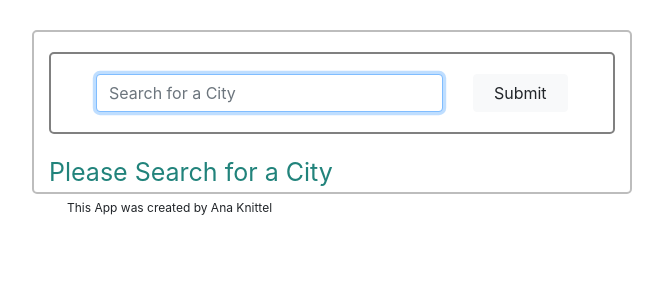
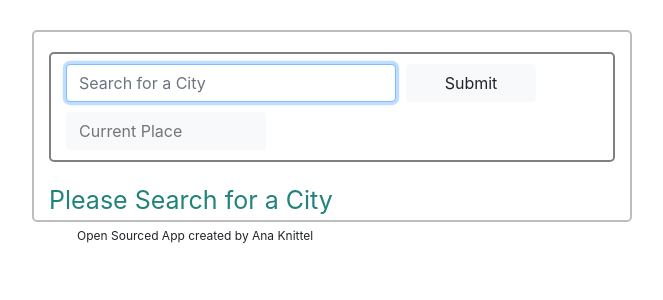
Before and after one commit to anaknittel/final-project, a React (Create React App) app: page / in a window 1280 px wide. Shown: the top 300 px of the page, without its empty margins (308-971 px from the left). Built offline with nearby package versions, Linux system fonts and the light colour scheme.

Commit message:
get current position

```diff
--- a/src/App.css
+++ b/src/App.css
@@ -6,7 +6,7 @@
 .App footer {
   font-size: 12px;
   position: relative;
-  left: 35px;
+  left: 45px;
   margin-top: 5px;
 }
 
--- a/src/App.js
+++ b/src/App.js
@@ -12,7 +12,7 @@ export default function App() {
         <SearchEngine setWeather={setWeather} />
         <Description weather={weather} />
       </div>
-      <footer>This App was created by Ana Knittel</footer>
+      <footer>Open Sourced App created by Ana Knittel</footer>
     </div>
   );
 }
--- /dev/null
+++ b/src/SearchEngine.css
@@ -0,0 +1,28 @@
+form {
+  width: 480px;
+  position: relative;
+  left: -20px;
+  margin-bottom: -10px;
+  margin-top: -10px;
+}
+
+.form-control {
+  margin-left: -10px;
+  max-width: 150%;
+}
+
+#submit .btn {
+  margin-left: -30px;
+  width: 130px;
+  position: relative;
+}
+
+#current .btn {
+  margin-top: 10px;
+  margin-left: -10px;
+  width: 200px;
+  position: relative;
+  background: #f8f9fa;
+  border-style: solid;
+  text-align: left;
+}
--- a/src/SearchEngine.js
+++ b/src/SearchEngine.js
@@ -1,5 +1,6 @@
 import React, { useState } from "react";
 import axios from "axios";
+import "./SearchEngine.css";
 
 export default function SearchEngine(props) {
   let apiKey = "117c16c8e34c1f00f925ddb4052594d6";
@@ -13,17 +14,29 @@ export default function SearchEngine(props) {
 
   function getWeather(response) {
     props.setWeather(response.data);
+    console.log(response.data);
   }
 
   function handleCityChange(event) {
     setCityName(event.target.value);
   }
 
+  function handlePosition(position) {
+    let latitude = position.coords.latitude;
+    let longitude = position.coords.longitude;
+    let apiUrl = `https://api.openweathermap.org/data/2.5/weather?lat=${latitude}&lon=${longitude}&appid=${apiKey}&units=metric`;
+    axios.get(apiUrl).then(getWeather);
+  }
+
+  function getCurrentPosition() {
+    navigator.geolocation.getCurrentPosition(handlePosition);
+  }
+
   return (
     <div className="weather">
       <form onSubmit={handleSearch}>
         <div className="row" id="search-engine">
-          <div className="col-9">
+          <div className="col-9" id="search">
             <input
               type="search"
               placeholder="Search for a City"
@@ -32,11 +45,19 @@ export default function SearchEngine(props) {
               onChange={handleCityChange}
             />
           </div>
-          <div className="col-3">
+          <div className="col-3" id="submit">
             <input
               type="submit"
               placeholder="Submit"
-              className="btn btn-light w-100"
+              className="btn btn-light "
+            />
+          </div>
+          <div className="col-2" id="current">
+            <input
+              type="text"
+              placeholder="Current Place"
+              className="btn "
+              onClick={getCurrentPosition}
             />
           </div>
         </div>
```
